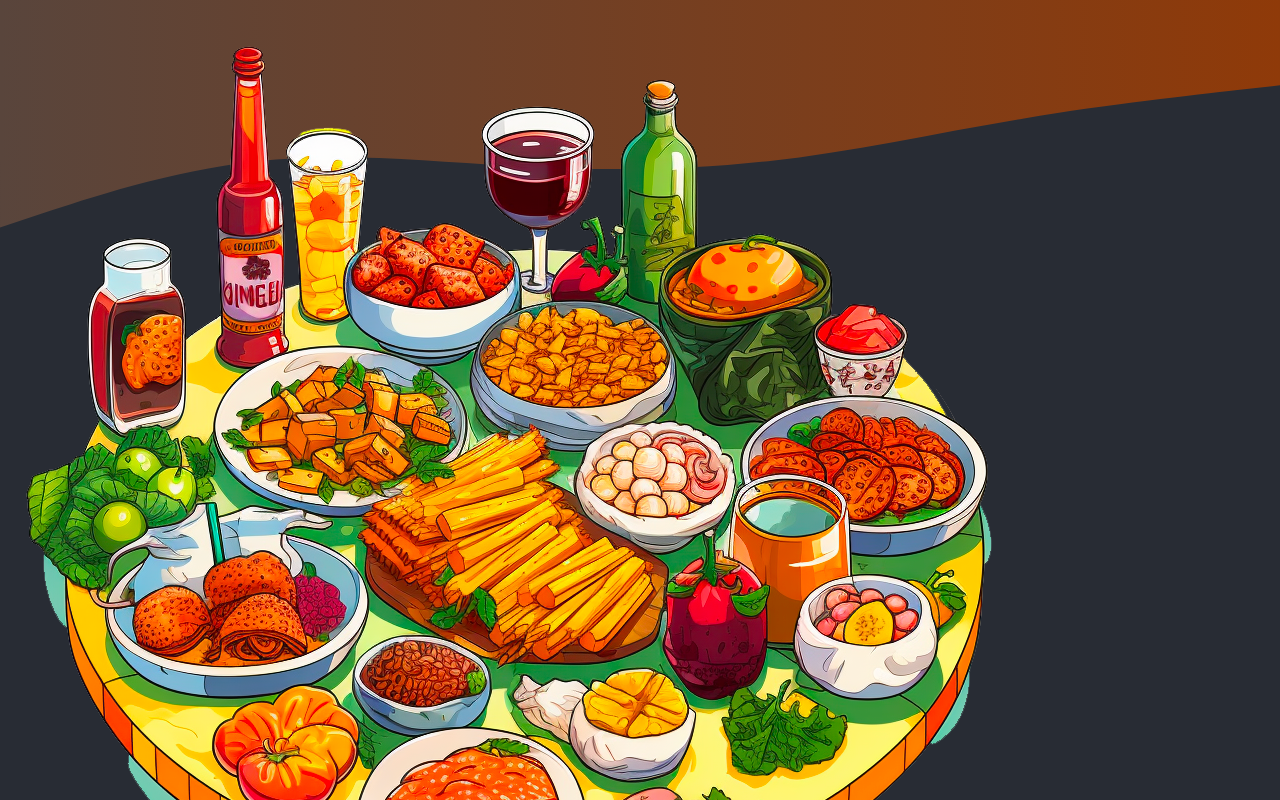
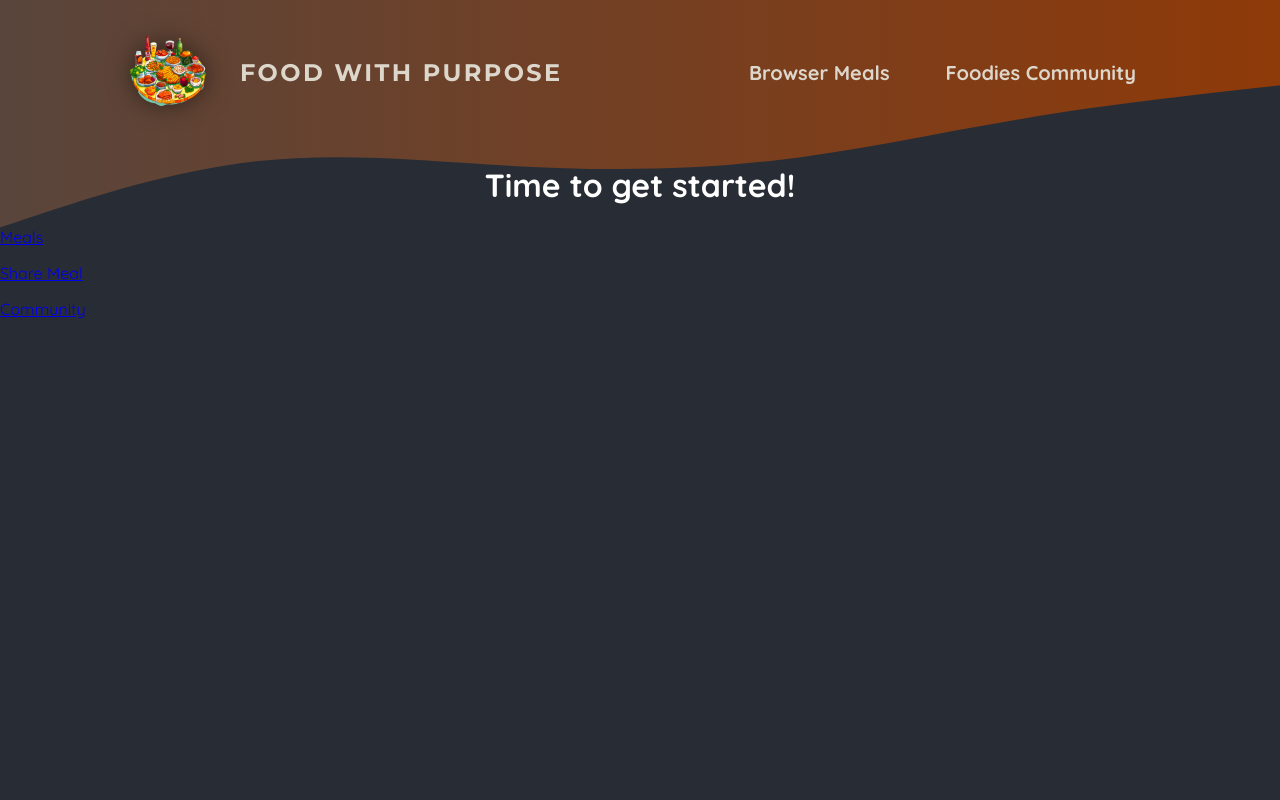
Before and after one commit to Maciul/next-js-foodie-app, a Next.js app: page / in a window 1280 px wide. Shown: the top 800 px of the page. Built offline with nearby package versions, Linux system fonts and the light colour scheme.

Commit message:
add main-header component

```diff
--- a/app/globals.css
+++ b/app/globals.css
@@ -11,21 +11,6 @@
 body {
   margin: 0;
   background: radial-gradient(#282c34, #282c34);
-}
-
-.header-background {
-  position: absolute;
-  width: 100%;
-  height: 320px;
-  top: 0;
-  left: 0;
-  z-index: -1;
-}
-
-svg {
-  display: block;
-  width: 100%;
-  height: auto;
 }
 
 .not-found,
--- a/app/layout.js
+++ b/app/layout.js
@@ -1,4 +1,4 @@
-import MainHeader from "@/components/header";
+import MainHeader from "@/components/main-header/main-header";
 import "./globals.css";
 
 export const metadata = {
@@ -10,26 +10,6 @@
   return (
     <html lang="en">
       <body>
-        <div className="header-background">
-          <svg xmlns="http://www.w3.org/2000/svg" viewBox="0 0 1440 320">
-            <defs>
-              <linearGradient id="gradient" x1="0%" y1="0%" x2="100%" y2="0%">
-                <stop
-                  offset="0%"
-                  style={{ stopColor: "#59453c", stopOpacity: "1" }}
-                />
-                <stop
-                  offset="100%"
-                  style={{ stopColor: "#8f3a09", stopOpacity: "1" }}
-                />
-              </linearGradient>
-            </defs>
-            <path
-              fill="url(#gradient)"
-              d="M0,256L48,240C96,224,192,192,288,181.3C384,171,480,181,576,186.7C672,192,768,192,864,181.3C960,171,1056,149,1152,133.3C1248,117,1344,107,1392,101.3L1440,96L1440,0L1392,0C1344,0,1248,0,1152,0C1056,0,960,0,864,0C768,0,672,0,576,0C480,0,384,0,288,0C192,0,96,0,48,0L0,0Z"
-            ></path>
-          </svg>
-        </div>
         <MainHeader />
         {children}
       </body>
--- a/components/header.js
+++ /dev/null
@@ -1,23 +0,0 @@
-import Link from "next/link";
-import logoImg from "@/assets/logo.png";
-import styles from "@/app/page.module.css";
-
-export default function Header() {
-  return (
-    <header>
-      <Link href="/">
-        <img src={logoImg.src} alt="A plate with food on it" />
-      </Link>
-      <nav>
-        <ul>
-          <li>
-            <Link href="/meals"> Browser Meals</Link>
-          </li>
-          <li>
-            <Link href="/community"> Foodies Community</Link>
-          </li>
-        </ul>
-      </nav>
-    </header>
-  );
-}
--- /dev/null
+++ b/components/main-header/main-header-background.js
@@ -0,0 +1,26 @@
+import styles from "./main-header-background.module.css";
+
+export default function Header() {
+  return (
+    <div className={styles["header-background"]}>
+      <svg xmlns="http://www.w3.org/2000/svg" viewBox="0 0 1440 320">
+        <defs>
+          <linearGradient id="gradient" x1="0%" y1="0%" x2="100%" y2="0%">
+            <stop
+              offset="0%"
+              style={{ stopColor: "#59453c", stopOpacity: "1" }}
+            />
+            <stop
+              offset="100%"
+              style={{ stopColor: "#8f3a09", stopOpacity: "1" }}
+            />
+          </linearGradient>
+        </defs>
+        <path
+          fill="url(#gradient)"
+          d="M0,256L48,240C96,224,192,192,288,181.3C384,171,480,181,576,186.7C672,192,768,192,864,181.3C960,171,1056,149,1152,133.3C1248,117,1344,107,1392,101.3L1440,96L1440,0L1392,0C1344,0,1248,0,1152,0C1056,0,960,0,864,0C768,0,672,0,576,0C480,0,384,0,288,0C192,0,96,0,48,0L0,0Z"
+        ></path>
+      </svg>
+    </div>
+  );
+}
--- /dev/null
+++ b/components/main-header/main-header-background.module.css
@@ -0,0 +1,14 @@
+.header-background {
+    position: absolute;
+    width: 100%;
+    height: 320px;
+    top: 0;
+    left: 0;
+    z-index: -1;
+  }
+
+  .header-background svg {
+    display: block;
+    width: 100%;
+    height: auto;
+  }
--- /dev/null
+++ b/components/main-header/main-header.js
@@ -0,0 +1,29 @@
+import Link from "next/link";
+import Image from "next/image";
+import logoImg from "@/assets/logo.png";
+import styles from "./main-header.module.css";
+import MainHeaderBackground from "./main-header-background";
+
+export default function Header() {
+  return (
+    <>
+      <MainHeaderBackground />
+      <header className={styles.header}>
+        <Link className={styles.logo} href="/">
+          <Image src={logoImg} alt="A plate with food on it" priority />
+          Food with Purpose
+        </Link>
+        <nav className={styles.nav}>
+          <ul>
+            <li>
+              <Link href="/meals"> Browser Meals</Link>
+            </li>
+            <li>
+              <Link href="/community"> Foodies Community</Link>
+            </li>
+          </ul>
+        </nav>
+      </header>
+    </>
+  );
+}
--- /dev/null
+++ b/components/main-header/main-header.module.css
@@ -0,0 +1,67 @@
+.header {
+    display: flex;
+    justify-content: space-between;
+    align-items: center;
+    padding: 2rem 1rem;
+  }
+
+  @media (min-width: 768px) {
+    .header {
+      padding: 2rem 10%;
+    }
+  }
+
+  .nav ul {
+    list-style: none;
+    margin: 0;
+    padding: 0;
+    display: flex;
+    gap: 1.5rem;
+    /* font-family: 'Montserrat', sans-serif; */
+    font-size: 1.25rem;
+  }
+
+  .nav a {
+    text-decoration: none;
+    color: #ddd6cb;
+    font-weight: bold;
+    padding: 0.5rem 1rem;
+    border-radius: 0.5rem;
+  }
+
+  .nav a:hover,
+  .nav a:active {
+    background: linear-gradient(90deg, #ff8a05, #f9b331);
+    background-clip: text;
+    -webkit-background-clip: text;
+    -webkit-text-fill-color: transparent;
+    text-shadow: 0 0 18px rgba(248, 190, 42, 0.8);
+  }
+
+  .active {
+    background: linear-gradient(90deg, #ff8a05, #f9b331);
+    background-clip: text;
+    -webkit-background-clip: text;
+    -webkit-text-fill-color: transparent;
+  }
+
+  .logo {
+    display: flex;
+    align-items: center;
+    justify-content: center;
+    gap: 2rem;
+    text-decoration: none;
+    color: #ddd6cb;
+    font-weight: bold;
+    font-family: 'Montserrat', sans-serif;
+    letter-spacing: 0.15rem;
+    text-transform: uppercase;
+    font-size: 1.5rem;
+  }
+
+  .logo img {
+    width: 5rem;
+    height: 5rem;
+    object-fit: contain;
+    filter: drop-shadow(0 0 0.75rem rgba(0, 0, 0, 0.5));
+  }
```
